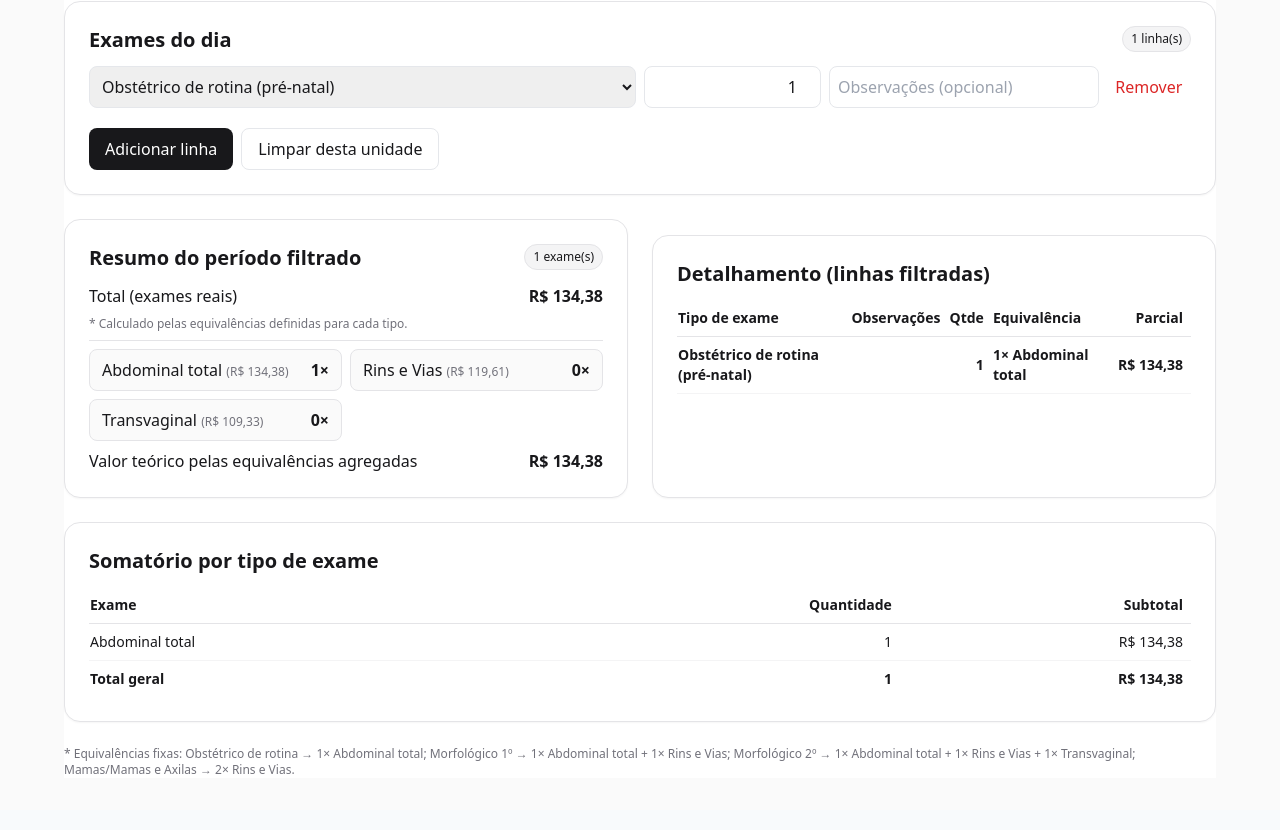
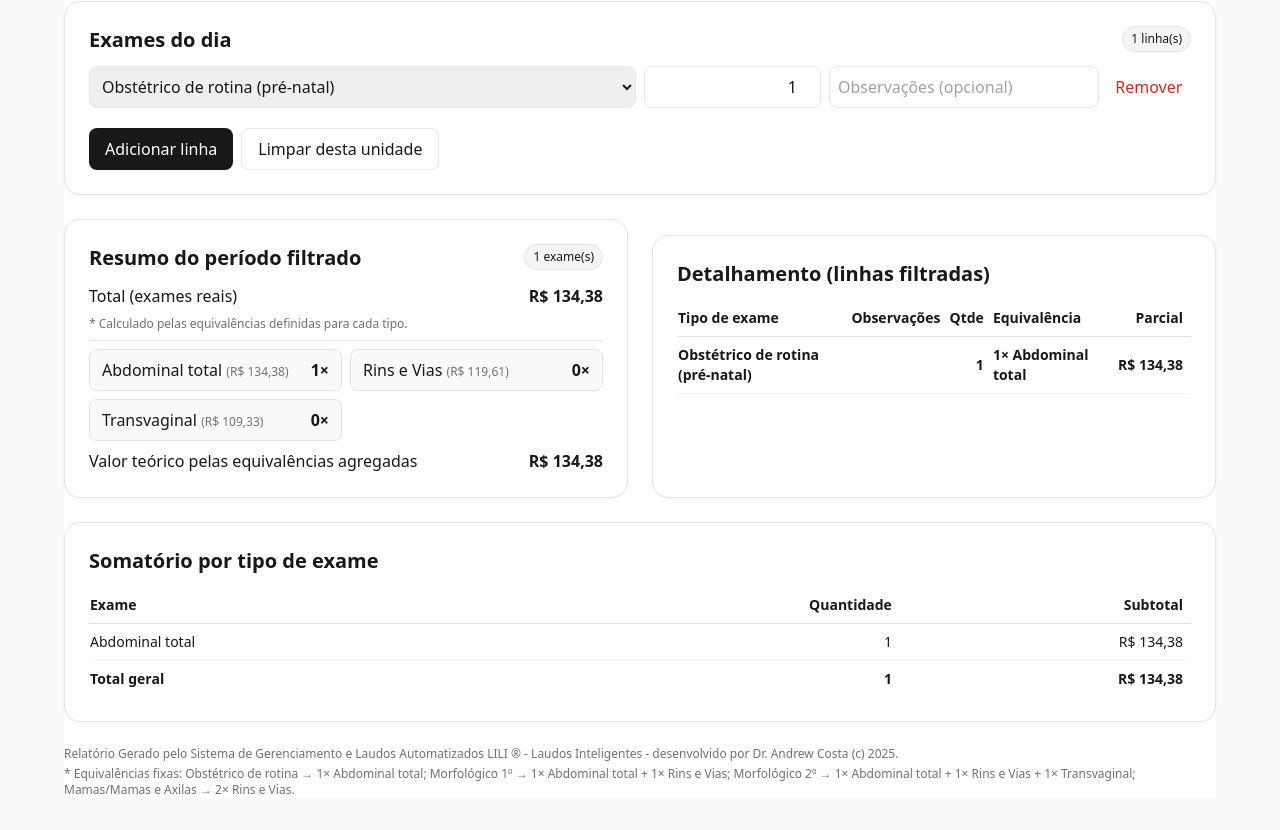
Before and after one commit to DrAndrewCosta/relatorio-equivalencia-cispara, a React (Vite) app in the folder relatorios-ultra-vite/: page / in a window 1280 px wide. Shown: the part 179-1009 px from the top of the page. Built offline with nearby package versions, Linux system fonts and the light colour scheme.

Commit message:
Update printable report footer message

```diff
--- a/relatorios-ultra-vite/src/App.tsx
+++ b/relatorios-ultra-vite/src/App.tsx
@@ -354,8 +354,9 @@ export default function App() {
           </div>
         </Card>
 
-        <footer className="text-xs text-zinc-500">
-          * Equivalências fixas: Obstétrico de rotina → 1× Abdominal total; Morfológico 1º → 1× Abdominal total + 1× Rins e Vias; Morfológico 2º → 1× Abdominal total + 1× Rins e Vias + 1× Transvaginal; Mamas/Mamas e Axilas → 2× Rins e Vias.
+        <footer className="report-footer text-xs text-zinc-500 space-y-1">
+          <p>Relatório Gerado pelo Sistema de  Gerenciamento e Laudos Automatizados LILI ® - Laudos Inteligentes - desenvolvido por Dr. Andrew Costa (c) 2025.</p>
+          <p>* Equivalências fixas: Obstétrico de rotina → 1× Abdominal total; Morfológico 1º → 1× Abdominal total + 1× Rins e Vias; Morfológico 2º → 1× Abdominal total + 1× Rins e Vias + 1× Transvaginal; Mamas/Mamas e Axilas → 2× Rins e Vias.</p>
         </footer>
       </div>
     </div>
```
